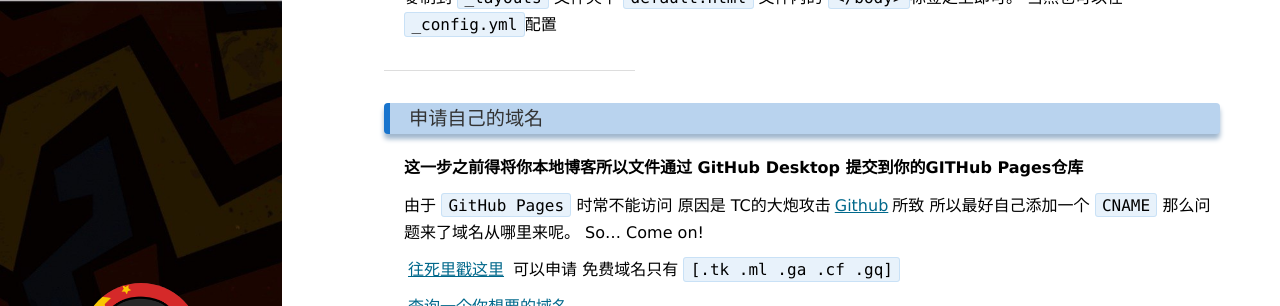
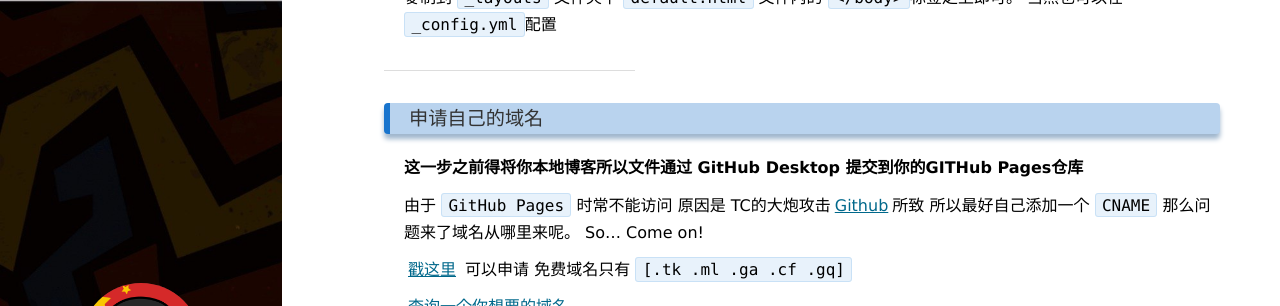
Before and after one commit to lxcsjk/lxcsjk.github.io, a Jekyll site: the page built from _posts/2016-11-27-我的博客是如何搭建的.md, in a window 1280 px wide and 900 px high, scrolled down 3418 px, cut to the strip 0-306 px from the top of the window. Built offline with Jekyll 4.4.1, drawn with Linux system fonts in a browser that asks for light colours; nearby versions of some CDN libraries; comment, search, counter and statistics services are not loaded.

Commit message:
修改不通顺的语句

````diff
--- a/_posts/2016-11-27-我的博客是如何搭建的.md
+++ b/_posts/2016-11-27-我的博客是如何搭建的.md
@@ -175,7 +175,7 @@ Disqus 已经被墙了 So 用国内的吧 [多说](http://duoshuo.com/)就挺好
 
 由于  ``` GitHub Pages ``` 时常不能访问 原因是 TC的大炮攻击[Github](https://github.com)所致 所以最好自己添加一个 ``` CNAME ```  那么问题来了域名从哪里来呢。 So...  Come on!
 
-[往死里戳这里](https://my.freenom.com)
+[戳这里](https://my.freenom.com)
 可以申请 免费域名只有  ``` [.tk .ml .ga .cf .gq] ```
 
 [查询一个你想要的域名](https://my.freenom.com/domains.php)
````
Also changed, not shown: 2 other files.
